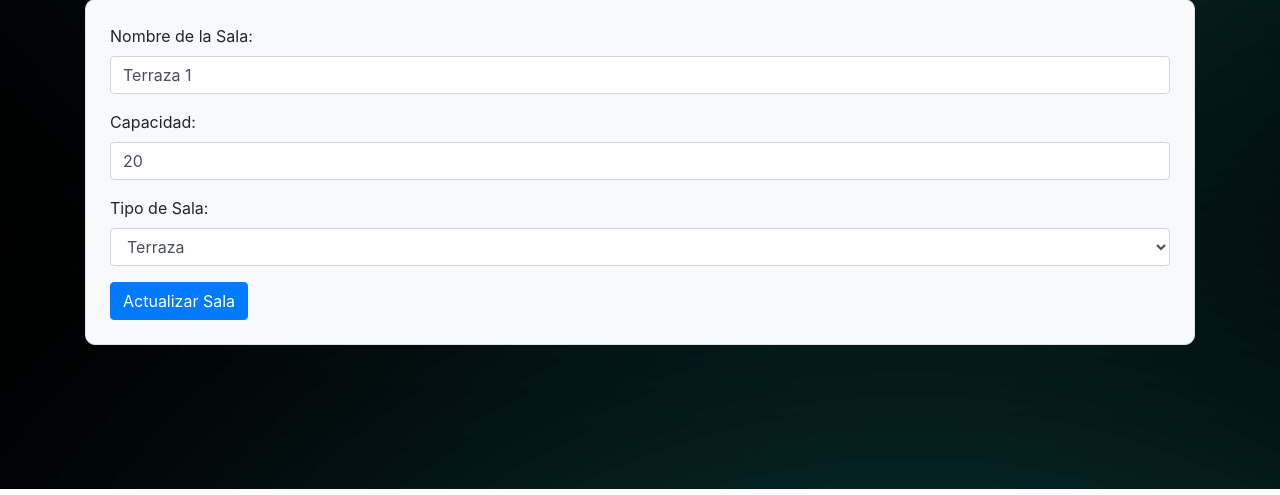
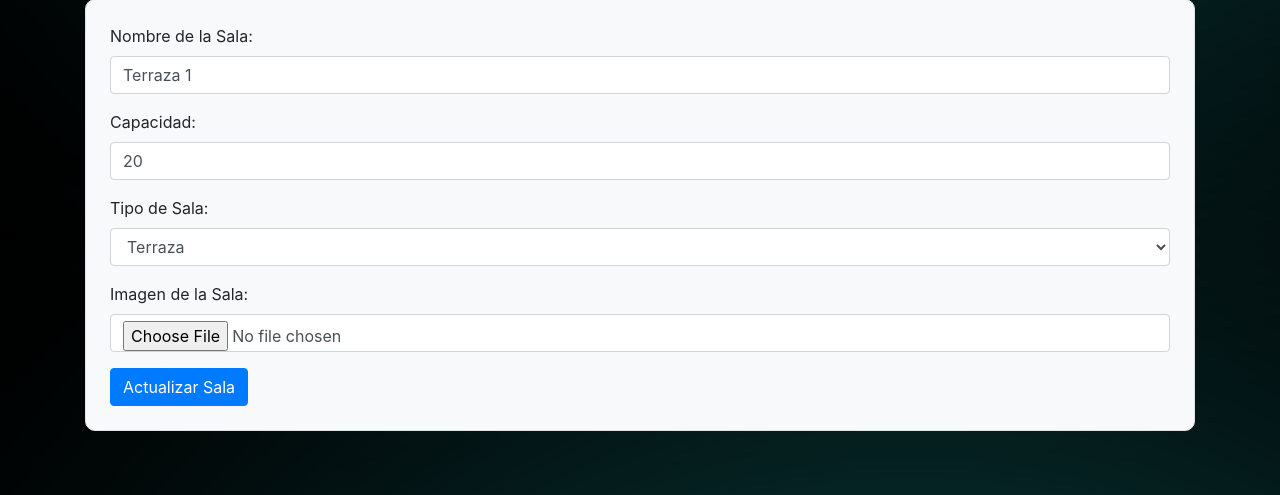
Before and after one commit to JuanCarlospg/Transversal_Urban_Bite, a PHP site: page /php/editar_sala.php?tipo=salas&id=1 in a window 1280 px wide. Shown: the part 311-806 px from the top of the page. Run offline with PHP 8.4, Linux system fonts and the light colour scheme; a user stored in the database is signed in; data comes from the database, SQL or seed files in the repository.

Commit message:
Creacion de opcion de asociar una imagen a cada sala

```diff
--- a/gestionar_salas.php
+++ b/gestionar_salas.php
@@ -108,7 +108,7 @@ $result = $conexion->query($query);
                         <?php endforeach; ?>
                         <td>
                             <a href="./php/editar_sala.php?tipo=<?php echo $tipo; ?>&id=<?php echo $row['id_' . substr($tipo, 0, -1)]; ?>" class="btn btn-warning btn-sm">Editar</a>
-                            <a href="./php/eliminar.php?tipo=<?php echo $tipo; ?>&id=<?php echo $row['id_' . substr($tipo, 0, -1)]; ?>" class="btn btn-danger btn-sm">Eliminar</a>
+                            <a href="./php/eliminar_sala.php?tipo=<?php echo $tipo; ?>&id=<?php echo $row['id_' . substr($tipo, 0, -1)]; ?>" class="btn btn-danger btn-sm">Eliminar</a>
                             <?php if ($tipo === 'salas'): ?>
                                 <a href="./php/añadir_mesa.php?id_sala=<?php echo $row['id_sala']; ?>" class="btn btn-success btn-sm">Añadir Mesas</a>
                             <?php endif; ?>
--- a/php/editar_sala.php
+++ b/php/editar_sala.php
@@ -50,10 +50,20 @@ if ($_SERVER['REQUEST_METHOD'] === 'POST') {
     foreach ($campos as $campo) {
         $valores[] = $_POST[$campo];
     }
-    $valores[] = $id;
 
+    // Manejo de la imagen
+    if (isset($_FILES['imagen_sala']) && $_FILES['imagen_sala']['error'] == UPLOAD_ERR_OK) {
+        $imagenSala = 'img/' . basename($_FILES['imagen_sala']['name']);
+        move_uploaded_file($_FILES['imagen_sala']['tmp_name'], '../' . $imagenSala);
+        $valores[] = $imagenSala; // Agregar la nueva imagen a los valores
+    } else {
+        $valores[] = $recurso['imagen_sala']; // Mantener la imagen existente
+    }
+
+    // Asegúrate de que el número de campos y valores coincidan
     $set = implode(', ', array_map(fn($campo) => "$campo = ?", $campos));
-    $query = "UPDATE $tabla SET $set WHERE $id_campo = ?";
+    $query = "UPDATE $tabla SET $set, imagen_sala = ? WHERE $id_campo = ?";
+    $valores[] = $id; // Agregar el ID al final de los valores
     $stmt = $conexion->prepare($query);
     $stmt->execute($valores);
 
@@ -101,7 +111,7 @@ $tiposSala = $stmtTipos->fetchAll(PDO::FETCH_COLUMN);
 
     <div class="container container-crud">
         <h2 class="mb-4">Editar <?php echo ucfirst(substr($tipo, 0, -1)); ?></h2>
-        <form method="POST" class="form-crear-sala border p-4 bg-light">
+        <form method="POST" class="form-crear-sala border p-4 bg-light" enctype="multipart/form-data">
             <div class="form-group">
                 <label for="nombre_sala">Nombre de la Sala:</label>
                 <input type="text" id="nombre_sala" name="nombre_sala" value="<?php echo htmlspecialchars($recurso['nombre_sala']); ?>" required class="form-control">
@@ -122,6 +132,11 @@ $tiposSala = $stmtTipos->fetchAll(PDO::FETCH_COLUMN);
                 </select>
             </div>
 
+            <div class="form-group">
+                <label for="imagen_sala">Imagen de la Sala:</label>
+                <input type="file" id="imagen_sala" name="imagen_sala" accept="image/*" class="form-control">
+            </div>
+
             <button type="submit" class="btn btn-primary">Actualizar Sala</button>
         </form>
     </div>
--- a/php/eliminar_sala.php
+++ b/php/eliminar_sala.php
@@ -1,6 +1,6 @@
 <?php
 session_start();
-require_once('./php/conexion.php');
+require_once('./conexion.php');
 
 // Obtener tipo de recurso y verificar su validez
 $tipo = $_GET['tipo'] ?? 'salas';
@@ -27,6 +27,6 @@ $query = "DELETE FROM $tabla WHERE $id_campo = ?";
 $stmt = $conexion->prepare($query);
 $stmt->execute([$id]);
 
-header("Location: gestionar.php?tipo=$tipo");
+header("Location: ../gestionar_salas.php?tipo=$tipo");
 exit();
 ?>
--- a/registro.php
+++ b/registro.php
@@ -130,8 +130,7 @@ if (!isset($_SESSION['usuario'])) {
                             FROM tbl_ocupaciones o
                             JOIN tbl_mesas m ON o.id_mesa = m.id_mesa
                             JOIN tbl_salas s ON m.id_sala = s.id_sala
-                            JOIN tbl_usuarios u ON o.id_usuario = u.id_usuario
-                            ORDER BY o.fecha_inicio DESC";
+                            JOIN tbl_usuarios u ON o.id_usuario = u.id_usuario";
 
         $filters = [];
         if ($usuario_filter) {
--- a/seleccionar_sala.php
+++ b/seleccionar_sala.php
@@ -79,8 +79,8 @@ if (!isset($_SESSION['usuario'])) {
 
                         // Mostrar la información
                         echo "<a class='image-container' href='./gestionar_mesas.php?categoria=" . urlencode($categoria_seleccionada) . "&id_sala=" . $id_sala . "'>
-                    <img src='./img/" . htmlspecialchars($sala['nombre_sala']) . ".jpg' alt='' id='terraza'>
-                    <div class='text-overlay'>" . htmlspecialchars($sala['nombre_sala']) . "<br>Sillas libres: " . ($sillas_libres ?? 0) . "/" . ($total_sillas ?? 0)  . "</div>
+                    <img src='./" . htmlspecialchars($sala['imagen_sala'] ?? 'default.jpg') . "' alt='' id='terraza'>
+                    <div class='text-overlay'>" . htmlspecialchars($sala['nombre_sala'] ?? 'Sala sin nombre') . "<br>Sillas libres: " . ($sillas_libres ?? 0) . "/" . ($total_sillas ?? 0)  . "</div>
                 </a>";
                     }
                 } else {
```
Also changed, not shown: php/añadir_mesa.php (+2 -10 lines), php/crear_sala.php (+15 -3 lines), prueba.php (added, +11 -0 lines), img/restaurante-950x640.jpg (added).
